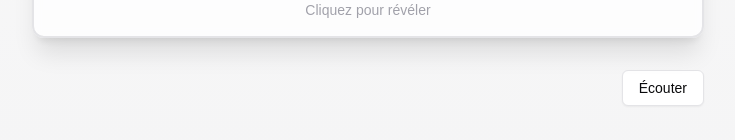
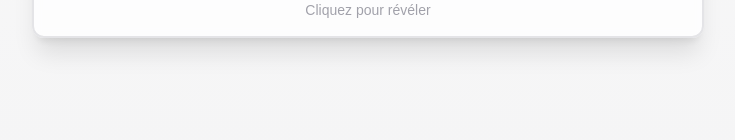
Before and after one commit to sabanyilmaz1/turkish-learning-app, a Next.js app: page /flashcards in a window 1280 px wide. Shown: the part 518-658 px from the top of the page, without its empty margins (272-1007 px from the left). Built offline with nearby package versions, Linux system fonts and the light colour scheme.

Commit message:
Commented out unused code for playing audio

```diff
--- a/app/flashcards/page.tsx
+++ b/app/flashcards/page.tsx
@@ -24,14 +24,14 @@ export default function FlashCards() {
     toggleMode,
     remainingCards,
     progress,
-    mode,
+    // mode,
   } = useFlashcards(flashcards, startWithFrench);
 
-  const playAudio = (text: string, language: string) => {
-    const utterance = new SpeechSynthesisUtterance(text);
-    utterance.lang = language; // Définir la langue sur le turc
-    speechSynthesis.speak(utterance);
-  };
+  // const playAudio = (text: string, language: string) => {
+  //   const utterance = new SpeechSynthesisUtterance(text);
+  //   utterance.lang = language; // Définir la langue sur le turc
+  //   speechSynthesis.speak(utterance);
+  // };
 
   if (!currentCard) {
     return (
@@ -153,7 +153,7 @@ export default function FlashCards() {
           </div>
         </div>
 
-        {!isFlipped && (
+        {/* {!isFlipped && (
           <div className="flex justify-end">
             <Button
               variant="outline"
@@ -163,7 +163,7 @@ export default function FlashCards() {
               Écouter
             </Button>
           </div>
-        )}
+        )} */}
 
         {isFlipped && (
           <motion.div
@@ -171,7 +171,7 @@ export default function FlashCards() {
             animate={{ opacity: 1, y: 0 }}
             className="flex justify-center gap-4 mt-8"
           >
-            <div className="flex justify-end">
+            {/* <div className="flex justify-end">
               <Button
                 variant="outline"
                 onClick={() => playAudio(displayBack, mode ? "TR" : "FR")}
@@ -179,7 +179,7 @@ export default function FlashCards() {
               >
                 Écouter
               </Button>
-            </div>
+            </div> */}
             <Button
               variant="outline"
               onClick={handleFailure}
```
